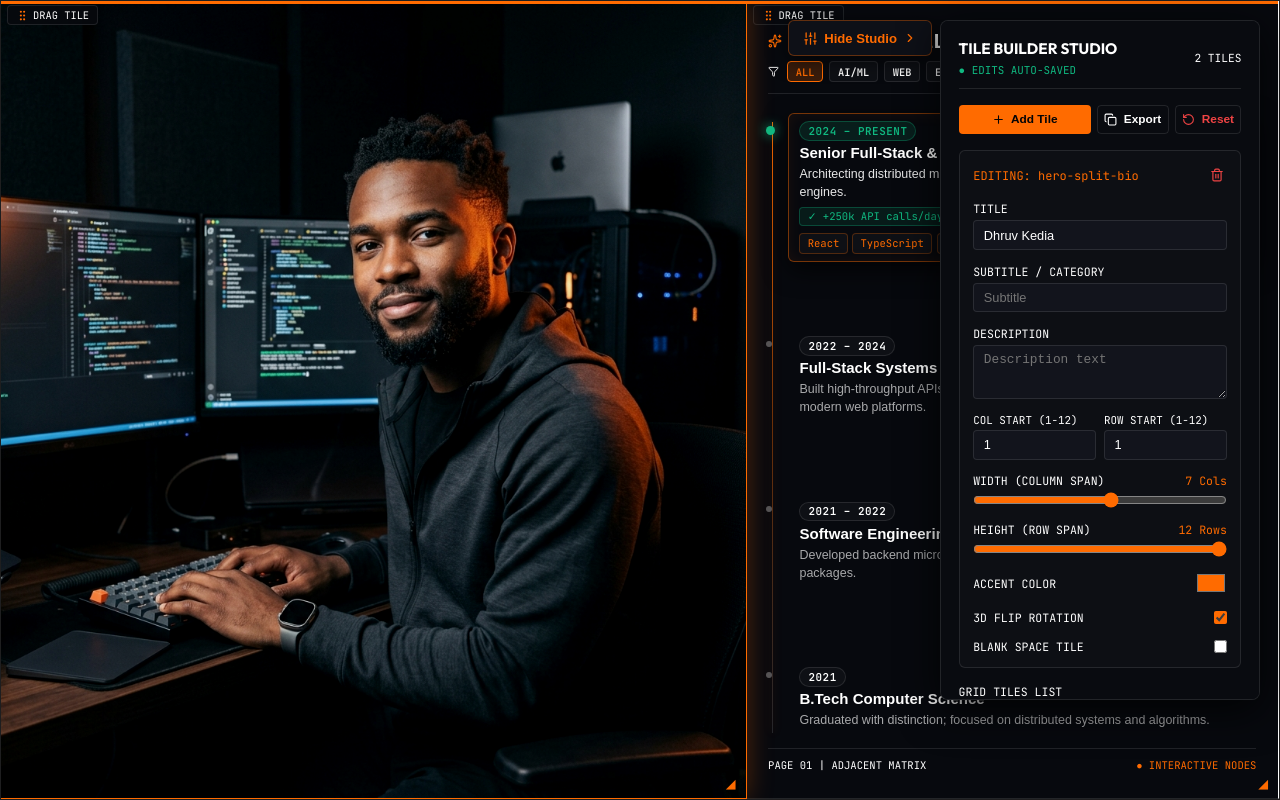
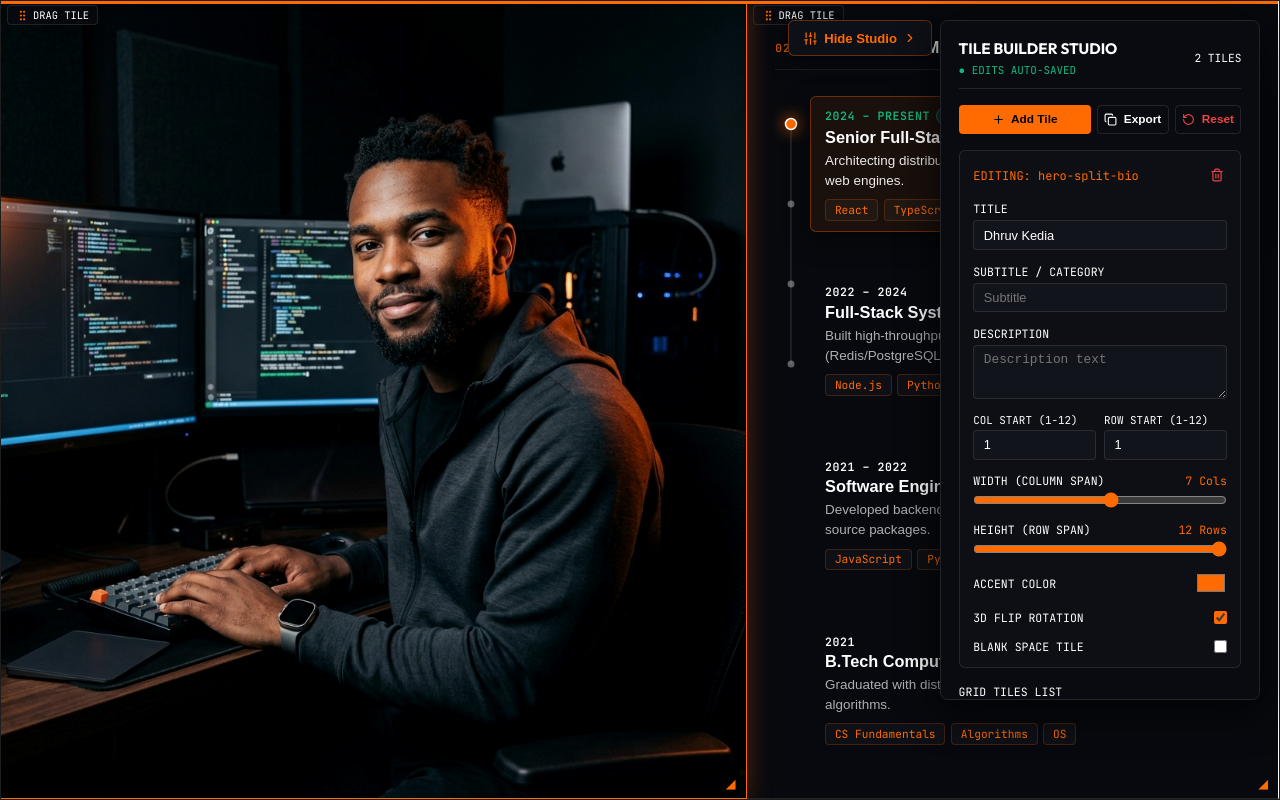
Before and after one commit to dhruvked/Dhruv-Website, a React (Vite) app: page / in a window 1280 px wide. Built offline with nearby package versions, Linux system fonts and the light colour scheme; a web font is replaced by a local one.

Commit message:
feat: implement Framer Motion animated SVG path beam timeline with 100% pixel-perfect node alignment

```diff
--- a/package.json
+++ b/package.json
@@ -10,6 +10,7 @@
     "preview": "vite preview"
   },
   "dependencies": {
+    "framer-motion": "^12.43.0",
     "lucide-react": "^1.28.0",
     "react": "^19.2.8",
     "react-dom": "^19.2.8"
--- a/src/components/CareerTimelineTile.tsx
+++ b/src/components/CareerTimelineTile.tsx
@@ -1,16 +1,12 @@
 import React, { useState } from 'react';
-import { Briefcase, GraduationCap, Sparkles, Filter } from 'lucide-react';
+import { motion, AnimatePresence } from 'framer-motion';
 
 interface TimelineItem {
   id: string;
   year: string;
   role: string;
-  company?: string;
-  category: 'web' | 'ai' | 'edu';
   description: string;
-  impactMetrics?: string[];
   skills: string[];
-  type: 'work' | 'education';
 }
 
 const TIMELINE_DATA: TimelineItem[] = [
@@ -18,41 +14,29 @@ const TIMELINE_DATA: TimelineItem[] = [
     id: 't1',
     year: '2024 – PRESENT',
     role: 'Senior Full-Stack & AI Engineer',
-    category: 'ai',
-    description: 'Architecting distributed multi-agent AI workflows, microservices, and React engines.',
-    impactMetrics: ['+250k API calls/day', 'Autonomous Agent Pipelines'],
-    skills: ['React', 'TypeScript', 'Python', 'AI Agents'],
-    type: 'work'
+    description: 'Architecting distributed multi-agent AI workflows, microservices, and web engines.',
+    skills: ['React', 'TypeScript', 'Python', 'AI Agents']
   },
   {
     id: 't2',
     year: '2022 – 2024',
     role: 'Full-Stack Systems Engineer',
-    category: 'web',
-    description: 'Built high-throughput APIs, database cache pipelines (Redis/PostgreSQL), and modern web platforms.',
-    impactMetrics: ['99.9% Uptime', '40% UX Speedup'],
-    skills: ['Node.js', 'Python', 'AWS', 'Docker'],
-    type: 'work'
+    description: 'Built high-throughput APIs, database cache pipelines (Redis/PostgreSQL), and web platforms.',
+    skills: ['Node.js', 'Python', 'AWS', 'Docker']
   },
   {
     id: 't3',
     year: '2021 – 2022',
     role: 'Software Engineering Intern',
-    category: 'web',
     description: 'Developed backend microservices, performance scripts, and open-source packages.',
-    impactMetrics: ['Open Source Packages', 'Microservice Optimization'],
-    skills: ['JavaScript', 'Python', 'Git'],
-    type: 'work'
+    skills: ['JavaScript', 'Python', 'Git']
   },
   {
     id: 't4',
     year: '2021',
     role: 'B.Tech Computer Science',
-    category: 'edu',
     description: 'Graduated with distinction; focused on distributed systems and algorithms.',
-    impactMetrics: ['Distinction Honors', 'Distributed Systems'],
-    skills: ['CS Fundamentals', 'Algorithms', 'OS'],
-    type: 'education'
+    skills: ['CS Fundamentals', 'Algorithms', 'OS']
   }
 ];
 
@@ -61,23 +45,24 @@ interface CareerTimelineTileProps {
 }
 
 export const CareerTimelineTile: React.FC<CareerTimelineTileProps> = ({ accentColor }) => {
-  const [activeId, setActiveId] = useState<string>('t1');
-  const [filterCategory, setFilterCategory] = useState<'all' | 'web' | 'ai' | 'edu'>('all');
-  const [selectedSkill, setSelectedSkill] = useState<string | null>(null);
+  const [hoveredIndex, setHoveredIndex] = useState<number>(0);
 
-  const filteredItems = TIMELINE_DATA.filter((item) => {
-    if (filterCategory === 'all') return true;
-    return item.category === filterCategory;
-  });
+  // Height calculations for 4 perfectly spaced nodes
+  const nodeYPositions = [28, 108, 188, 268];
+  const activeY = nodeYPositions[hoveredIndex] || 28;
 
   return (
-    <div
+    <motion.div
+      initial={{ opacity: 0, y: 15 }}
+      animate={{ opacity: 1, y: 0 }}
+      transition={{ duration: 0.5, ease: 'easeOut' }}
+      className="career-timeline-framer"
       style={{
         width: '100%',
         height: '100%',
         background: '#07090e',
         borderTop: `3px solid ${accentColor}`,
-        padding: '1.6rem 1.35rem',
+        padding: '2.2rem 1.8rem',
         display: 'flex',
         flexDirection: 'column',
         justifyContent: 'space-between',
@@ -85,202 +70,180 @@ export const CareerTimelineTile: React.FC<CareerTimelineTileProps> = ({ accentCo
         position: 'relative'
       }}
     >
-      {/* Header Bar with Category Filter Tabs */}
-      <div style={{ borderBottom: '1px solid var(--border-hairline)', paddingBottom: '0.65rem', marginBottom: '0.85rem' }}>
-        <div style={{ display: 'flex', alignItems: 'center', justifyContent: 'space-between', marginBottom: '0.55rem' }}>
-          <div style={{ display: 'flex', alignItems: 'center', gap: '0.45rem' }}>
-            <Sparkles size={14} style={{ color: accentColor }} />
-            <h2 style={{ fontSize: '1.25rem', fontFamily: 'var(--font-clash)', color: '#ffffff', fontWeight: 700, letterSpacing: '0.03em' }}>
+      {/* Sleek Header */}
+      <motion.div
+        initial={{ opacity: 0, x: -10 }}
+        animate={{ opacity: 1, x: 0 }}
+        transition={{ delay: 0.1, duration: 0.4 }}
+        style={{
+          display: 'flex',
+          alignItems: 'center',
+          justifyContent: 'space-between',
+          marginBottom: '1.2rem',
+          borderBottom: '1px solid rgba(255, 255, 255, 0.08)',
+          paddingBottom: '0.75rem'
+        }}
+      >
+        <div style={{ display: 'flex', alignItems: 'center', gap: '0.55rem' }}>
+          <span style={{ fontSize: '0.7rem', fontFamily: 'var(--font-mono)', color: accentColor, opacity: 0.85, fontWeight: 600, letterSpacing: '0.08em' }}>
+            02 //
+          </span>
+          <h2 style={{ fontSize: '0.98rem', fontFamily: 'var(--font-clash)', color: '#ffffff', fontWeight: 600, letterSpacing: '0.14em', textTransform: 'uppercase' }}>
             CAREER TIMELINE
           </h2>
         </div>
-          <span style={{ fontSize: '0.68rem', fontFamily: 'var(--font-mono)', color: 'var(--text-muted)' }}>
-            {filteredItems.length} MILESTONES
-          </span>
-        </div>
 
-        {/* Filter Bar */}
-        <div style={{ display: 'flex', alignItems: 'center', gap: '0.35rem' }}>
-          <Filter size={11} style={{ color: 'var(--text-muted)', marginRight: '2px' }} />
-          {[
-            { id: 'all', label: 'ALL' },
-            { id: 'ai', label: 'AI/ML' },
-            { id: 'web', label: 'WEB' },
-            { id: 'edu', label: 'EDU' }
-          ].map((tab) => (
-            <button
-              key={tab.id}
-              onClick={() => setFilterCategory(tab.id as any)}
+        <motion.span
+          animate={{ scale: [1, 1.3, 1], opacity: [0.6, 1, 0.6] }}
+          transition={{ repeat: Infinity, duration: 2, ease: 'easeInOut' }}
+          style={{ width: '6px', height: '6px', borderRadius: '50%', background: accentColor, boxShadow: `0 0 10px ${accentColor}` }}
+        />
+      </motion.div>
+
+      {/* Main Timeline Container with Framer Motion SVG Vector Line & Nodes */}
+      <div style={{ position: 'relative', flex: 1, display: 'flex', flexDirection: 'column', justifyContent: 'space-between', paddingLeft: '2.2rem', margin: '0.4rem 0' }}>
+        {/* SVG Vector Line & Active Path Beam */}
+        <svg
           style={{
-                background: filterCategory === tab.id ? 'rgba(255, 107, 0, 0.2)' : 'rgba(255, 255, 255, 0.03)',
-                border: `1px solid ${filterCategory === tab.id ? accentColor : 'var(--border-hairline)'}`,
-                color: filterCategory === tab.id ? accentColor : 'var(--text-muted)',
-                padding: '0.15rem 0.5rem',
-                borderRadius: '4px',
-                fontSize: '0.65rem',
-                fontFamily: 'var(--font-mono)',
-                fontWeight: 600,
-                cursor: 'pointer',
-                transition: 'all 0.2s ease'
+            position: 'absolute',
+            top: 0,
+            left: '8px',
+            width: '24px',
+            height: '100%',
+            overflow: 'visible',
+            pointerEvents: 'none'
           }}
         >
-              {tab.label}
-            </button>
-          ))}
-        </div>
-      </div>
+          <defs>
+            <linearGradient id="line-glow-grad" x1="0%" y1="0%" x2="0%" y2="100%">
+              <stop offset="0%" stopColor="#ff6b00" stopOpacity="1" />
+              <stop offset="50%" stopColor="#ff8533" stopOpacity="0.8" />
+              <stop offset="100%" stopColor="#ff6b00" stopOpacity="0.2" />
+            </linearGradient>
+            <filter id="glow-effect" x="-50%" y="-50%" width="200%" height="200%">
+              <feGaussianBlur stdDeviation="3" result="coloredBlur" />
+              <feMerge>
+                <feMergeNode in="coloredBlur" />
+                <feMergeNode in="SourceGraphic" />
+              </feMerge>
+            </filter>
+          </defs>
 
-      {/* Vertical Timeline Axis Container */}
-      <div style={{ position: 'relative', flex: 1, display: 'flex', flexDirection: 'column', justifyContent: 'space-between', paddingLeft: '1.25rem', margin: '0.4rem 0' }}>
-        {/* Illuminated 1px Vertical Axis */}
-        <div
+          {/* Background Static Hairline Axis */}
+          <line x1="8" y1="28" x2="8" y2="268" stroke="rgba(255, 255, 255, 0.12)" strokeWidth="1.5" />
+
+          {/* Framer Motion Animated Beam Path */}
+          <motion.line
+            x1="8"
+            y1="28"
+            x2="8"
+            animate={{ y2: activeY }}
+            transition={{ type: 'spring', stiffness: 120, damping: 18 }}
+            stroke="url(#line-glow-grad)"
+            strokeWidth="2.5"
+            filter="url(#glow-effect)"
+            strokeLinecap="round"
+          />
+
+          {/* Node SVG Circles */}
+          {nodeYPositions.map((y, idx) => {
+            const isHovered = hoveredIndex === idx;
+            const isPresent = idx === 0;
+
+            return (
+              <g key={`svg-node-${idx}`}>
+                <line x1="4" y1={y} x2="12" y2={y} stroke={isHovered ? accentColor : 'transparent'} strokeWidth="1" />
+                <motion.circle
+                  cx="8"
+                  cy={y}
+                  animate={{
+                    r: isHovered ? 5.5 : isPresent ? 4.5 : 3.5,
+                    fill: isHovered ? accentColor : isPresent ? '#10b981' : 'rgba(255, 255, 255, 0.35)',
+                    stroke: isHovered ? '#ffffff' : 'none',
+                    strokeWidth: isHovered ? 1.5 : 0
+                  }}
+                  transition={{ type: 'spring', stiffness: 200, damping: 15 }}
                   style={{
-            position: 'absolute',
-            top: '8px',
-            bottom: '8px',
-            left: '4px',
-            width: '1px',
-            background: `linear-gradient(180deg, ${accentColor} 0%, rgba(255,107,0,0.4) 50%, rgba(255,255,255,0.12) 100%)`,
-            boxShadow: `0 0 8px ${accentColor}40`
+                    filter: isHovered ? `drop-shadow(0px 0px 8px ${accentColor})` : 'none'
                   }}
                 />
+              </g>
+            );
+          })}
+        </svg>
 
-        {/* Milestone Nodes */}
-        {filteredItems.map((item, index) => {
-          const isActive = activeId === item.id;
-          const isPresentRole = index === 0 && item.id === 't1';
+        {/* Milestone Cards with Framer Motion Interactions */}
+        {TIMELINE_DATA.map((item, index) => {
+          const isHovered = hoveredIndex === index;
+          const isPresent = index === 0;
 
           return (
-            <div
+            <motion.div
               key={item.id}
-              onClick={() => setActiveId(item.id)}
-              onMouseEnter={() => setActiveId(item.id)}
+              onMouseEnter={() => setHoveredIndex(index)}
+              whileHover={{ x: 6 }}
+              transition={{ type: 'spring', stiffness: 300, damping: 20 }}
               style={{
                 position: 'relative',
-                cursor: 'pointer',
-                transition: 'all 0.3s cubic-bezier(0.16, 1, 0.3, 1)',
-                padding: '0.45rem 0.65rem',
+                padding: '0.65rem 0.85rem',
                 borderRadius: '6px',
-                background: isActive ? 'rgba(8, 10, 15, 0.95)' : 'transparent',
-                border: `1px solid ${isActive ? 'rgba(255, 107, 0, 0.45)' : 'transparent'}`,
-                boxShadow: isActive ? '0 8px 25px rgba(0, 0, 0, 0.7), inset 0 0 15px rgba(255, 107, 0, 0.08)' : 'none',
-                transform: isActive ? 'translateY(-1px)' : 'none'
+                background: isHovered ? 'rgba(255, 107, 0, 0.08)' : 'transparent',
+                border: `1px solid ${isHovered ? 'rgba(255, 107, 0, 0.35)' : 'transparent'}`,
+                boxShadow: isHovered ? '0 8px 25px rgba(0, 0, 0, 0.5)' : 'none',
+                cursor: 'pointer'
               }}
             >
-              {/* Radar Pulsing Bullet Node */}
-              <div
-                style={{
-                  position: 'absolute',
-                  left: '-1.45rem',
-                  top: '0.75rem',
-                  width: isPresentRole ? '9px' : isActive ? '8px' : '6px',
-                  height: isPresentRole ? '9px' : isActive ? '8px' : '6px',
-                  borderRadius: '50%',
-                  background: isPresentRole ? '#10b981' : isActive ? accentColor : 'rgba(255,255,255,0.3)',
-                  boxShadow: isPresentRole ? '0 0 12px #10b981' : isActive ? `0 0 12px ${accentColor}` : 'none',
-                  transition: 'all 0.25s ease'
-                }}
-              />
-
-              {/* Date Pill & Type Icon */}
-              <div style={{ display: 'flex', alignItems: 'center', justifyContent: 'space-between', marginBottom: '0.2rem' }}>
+              {/* Date Pill */}
+              <div style={{ display: 'flex', alignItems: 'center', gap: '0.4rem', marginBottom: '0.2rem' }}>
                 <span
                   style={{
-                    fontSize: '0.68rem',
+                    fontSize: '0.72rem',
                     fontFamily: 'var(--font-mono)',
-                    color: isPresentRole ? '#10b981' : isActive ? accentColor : 'var(--text-muted)',
+                    color: isPresent ? '#10b981' : isHovered ? accentColor : 'var(--text-muted)',
                     fontWeight: 600,
-                    letterSpacing: '0.05em',
-                    background: isPresentRole ? 'rgba(16, 185, 129, 0.12)' : 'rgba(255,255,255,0.03)',
-                    border: `1px solid ${isPresentRole ? 'rgba(16, 185, 129, 0.3)' : 'var(--border-hairline)'}`,
-                    padding: '0.12rem 0.5rem',
-                    borderRadius: '12px'
+                    letterSpacing: '0.05em'
                   }}
                 >
                   {item.year}
                 </span>
 
-                {item.type === 'work' ? (
-                  <Briefcase size={12} style={{ color: isActive ? accentColor : 'var(--text-muted)', opacity: 0.75 }} />
-                ) : (
-                  <GraduationCap size={12} style={{ color: isActive ? accentColor : 'var(--text-muted)', opacity: 0.75 }} />
+                {isPresent && (
+                  <span style={{ fontSize: '0.62rem', fontFamily: 'var(--font-mono)', background: 'rgba(16, 185, 129, 0.15)', border: '1px solid rgba(16, 185, 129, 0.4)', color: '#10b981', padding: '0.08rem 0.45rem', borderRadius: '10px' }}>
+                    ACTIVE
+                  </span>
                 )}
               </div>
 
               {/* Role Title */}
-              <h3 style={{ fontSize: '0.94rem', fontFamily: 'var(--font-satoshi)', color: '#ffffff', fontWeight: 700, margin: '0.15rem 0' }}>
+              <h3 style={{ fontSize: '1.02rem', fontFamily: 'var(--font-satoshi)', color: '#ffffff', fontWeight: 700, margin: '0.1rem 0 0.25rem 0' }}>
                 {item.role}
               </h3>
 
               {/* Description */}
-              <p style={{ fontSize: '0.78rem', fontFamily: 'var(--font-satoshi)', color: isActive ? 'rgba(255,255,255,0.9)' : 'rgba(255,255,255,0.65)', lineHeight: 1.45, margin: '0.25rem 0' }}>
+              <p style={{ fontSize: '0.84rem', fontFamily: 'var(--font-satoshi)', color: isHovered ? 'rgba(255,255,255,0.92)' : 'rgba(255,255,255,0.68)', lineHeight: 1.5, margin: '0.2rem 0' }}>
                 {item.description}
               </p>
 
-              {/* Impact Metrics Badges (Revealed on active) */}
-              {isActive && item.impactMetrics && (
-                <div style={{ display: 'flex', flexWrap: 'wrap', gap: '0.35rem', margin: '0.35rem 0 0.1rem 0' }}>
-                  {item.impactMetrics.map((metric) => (
-                    <span
-                      key={metric}
-                      style={{
-                        fontSize: '0.66rem',
-                        fontFamily: 'var(--font-mono)',
-                        color: '#10b981',
-                        background: 'rgba(16, 185, 129, 0.1)',
-                        border: '1px solid rgba(16, 185, 129, 0.3)',
-                        padding: '0.1rem 0.45rem',
-                        borderRadius: '4px'
-                      }}
-                    >
-                      ✓ {metric}
-                    </span>
-                  ))}
-                </div>
-              )}
-
-              {/* Tech Skill Badges */}
-              {isActive && (
-                <div style={{ display: 'flex', flexWrap: 'wrap', gap: '0.3rem', marginTop: '0.45rem' }}>
-                  {item.skills.map((skill) => {
-                    const isSelected = selectedSkill === skill;
-                    return (
-                      <span
+              {/* Tech Skill Badges with Framer Motion hover animation */}
+              <div style={{ display: 'flex', flexWrap: 'wrap', gap: '0.35rem', marginTop: '0.5rem' }}>
+                <AnimatePresence>
+                  {item.skills.map((skill) => (
+                    <motion.span
                       key={skill}
-                        onClick={(e) => {
-                          e.stopPropagation();
-                          setSelectedSkill(isSelected ? null : skill);
-                        }}
+                      whileHover={{ scale: 1.08, borderColor: accentColor }}
+                      transition={{ duration: 0.15 }}
                       className="tech-badge"
-                        style={{
-                          fontSize: '0.66rem',
-                          padding: '0.15rem 0.45rem',
-                          color: isSelected ? '#ffffff' : accentColor,
-                          background: isSelected ? accentColor : 'rgba(255,255,255,0.03)',
-                          borderColor: `${accentColor}45`,
-                          cursor: 'pointer'
-                        }}
+                      style={{ fontSize: '0.7rem', padding: '0.18rem 0.55rem', color: accentColor, borderColor: `${accentColor}35` }}
                     >
                       {skill}
-                      </span>
+                    </motion.span>
+                  ))}
+                </AnimatePresence>
+              </div>
+            </motion.div>
           );
         })}
       </div>
-              )}
-            </div>
-          );
-        })}
-      </div>
-
-      {/* Footer Indicator */}
-      <div style={{ borderTop: '1px solid var(--border-hairline)', paddingTop: '0.6rem', display: 'flex', alignItems: 'center', justifyContent: 'space-between' }}>
-        <span style={{ fontSize: '0.66rem', fontFamily: 'var(--font-mono)', color: 'var(--text-muted)' }}>
-          PAGE 01 | ADJACENT MATRIX
-        </span>
-        <span style={{ fontSize: '0.66rem', fontFamily: 'var(--font-mono)', color: accentColor }}>
-          ● INTERACTIVE NODES
-        </span>
-      </div>
-    </div>
+    </motion.div>
   );
 };
```
Also changed, not shown: 1 other file (tests, documents, lock files or other folders). Lines whose indentation alone changed are shown as unchanged.
